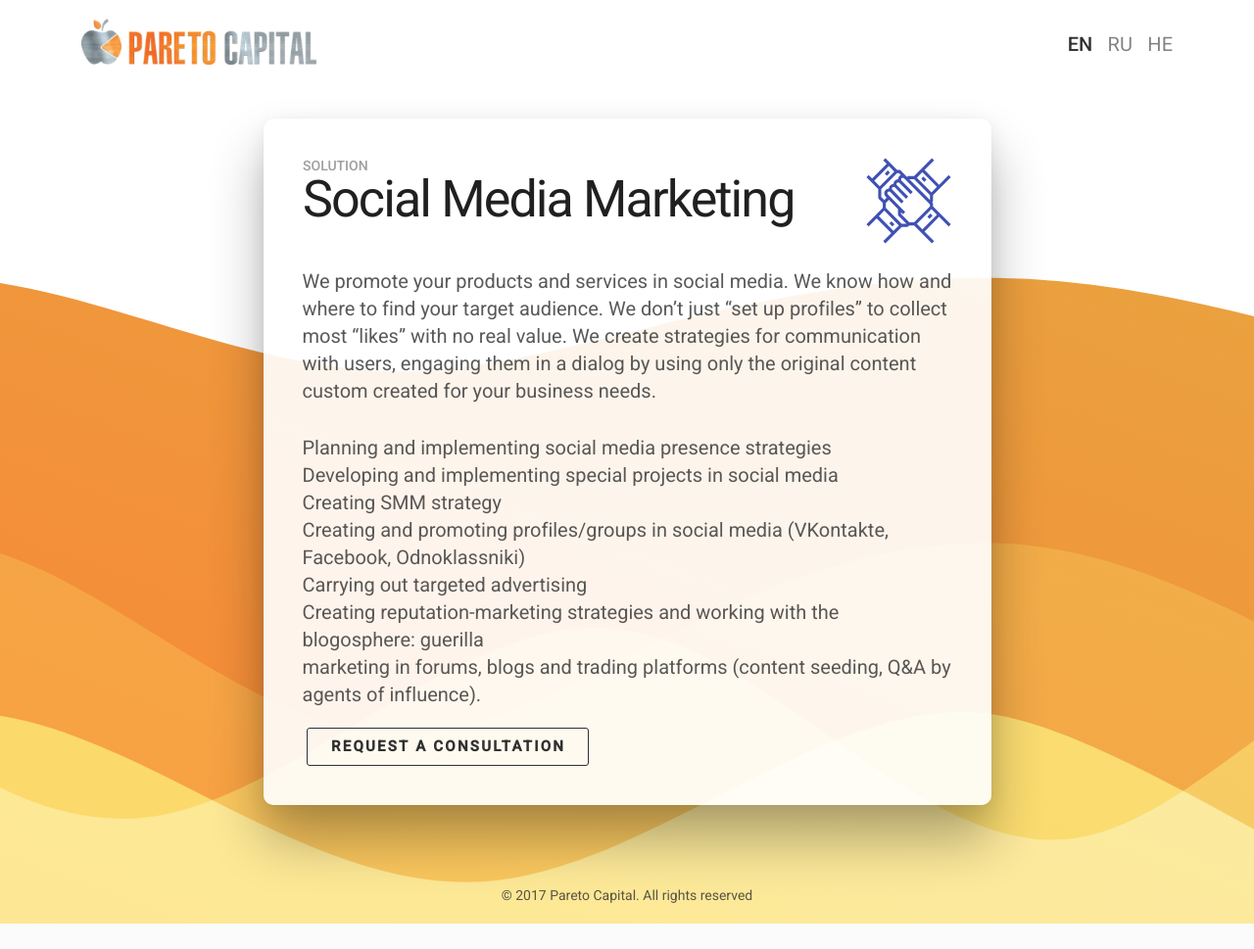
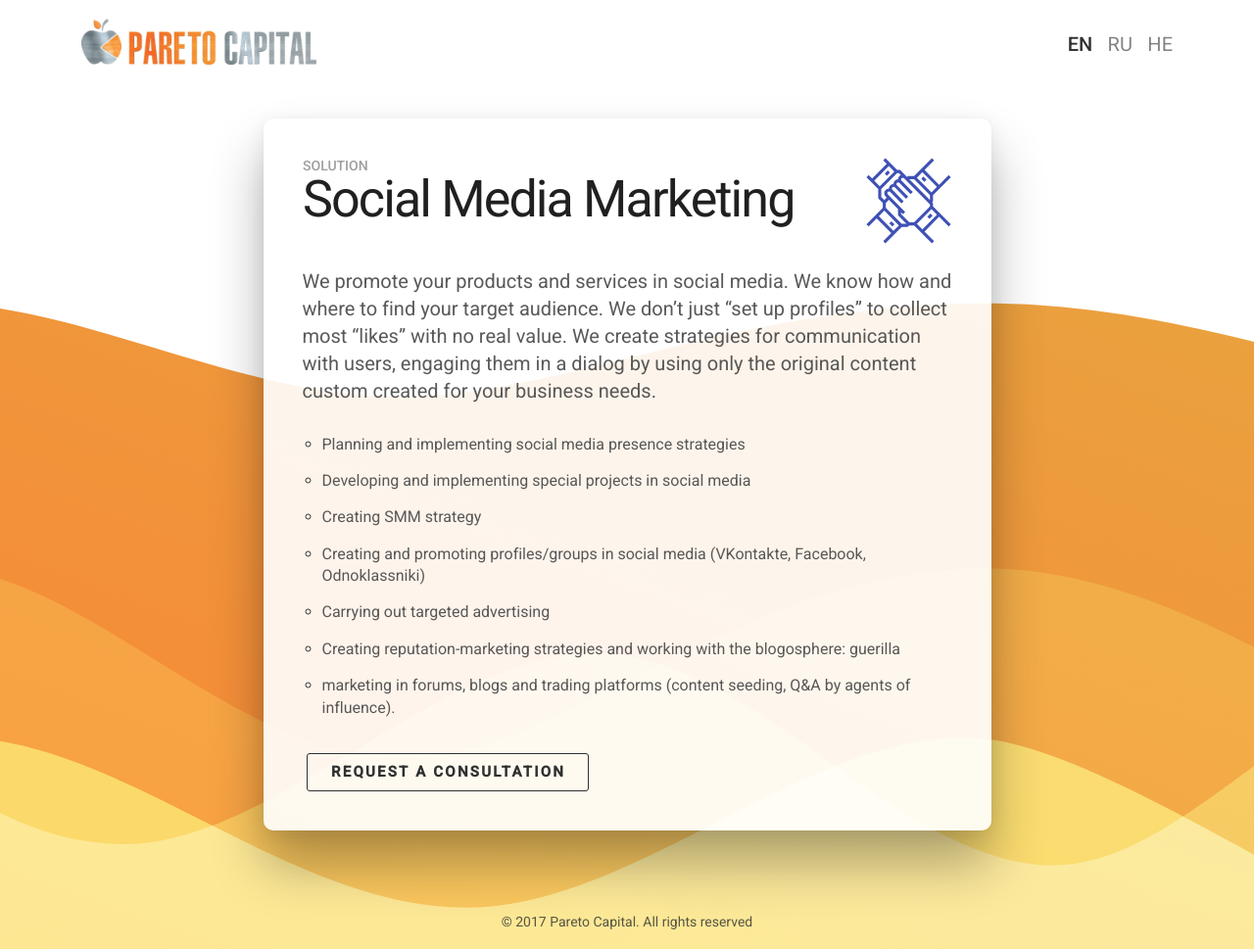
Before and after one commit to allfreelancers/pc, a Jekyll site: the page built from social-media-marketing.md, in a window 1280 px wide. Shown: the whole page at 98% size. Built offline with Jekyll 4.4.1, drawn with Linux system fonts in a browser that asks for light colours; before the commit the page ends 943 px from its top, so only the background shows below that.

Commit message:
card-main list

```diff
--- a/_sass/_main.scss
+++ b/_sass/_main.scss
@@ -247,23 +247,14 @@ body.slides {
 }
 
 /* Lists */
+.card-main li {
+  list-style-type: circle;
+  margin-left: 20px;
+  margin-bottom: 15px;
+  &, & p {
+    font-size: 16px;
+  }
 
-.circle li {
-  list-style-type: circle;
-  @media screen and (max-width: 519px) {
-    p {
-      font-size: 14px;
-    }
-  }
-}
-
-.disc li {
-  list-style-type: disc;
-
-}
-
-.square li {
-  list-style-type: square;
 }
 
 /* Buttons */
```
